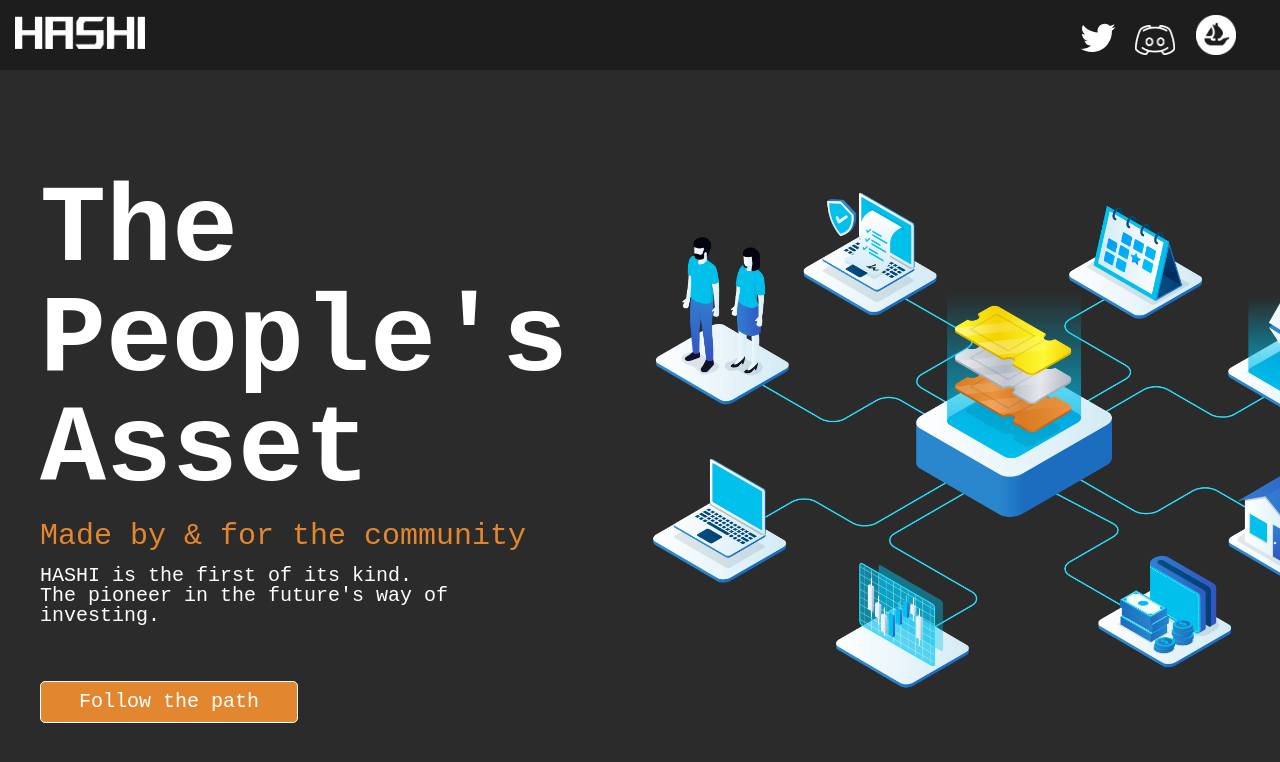
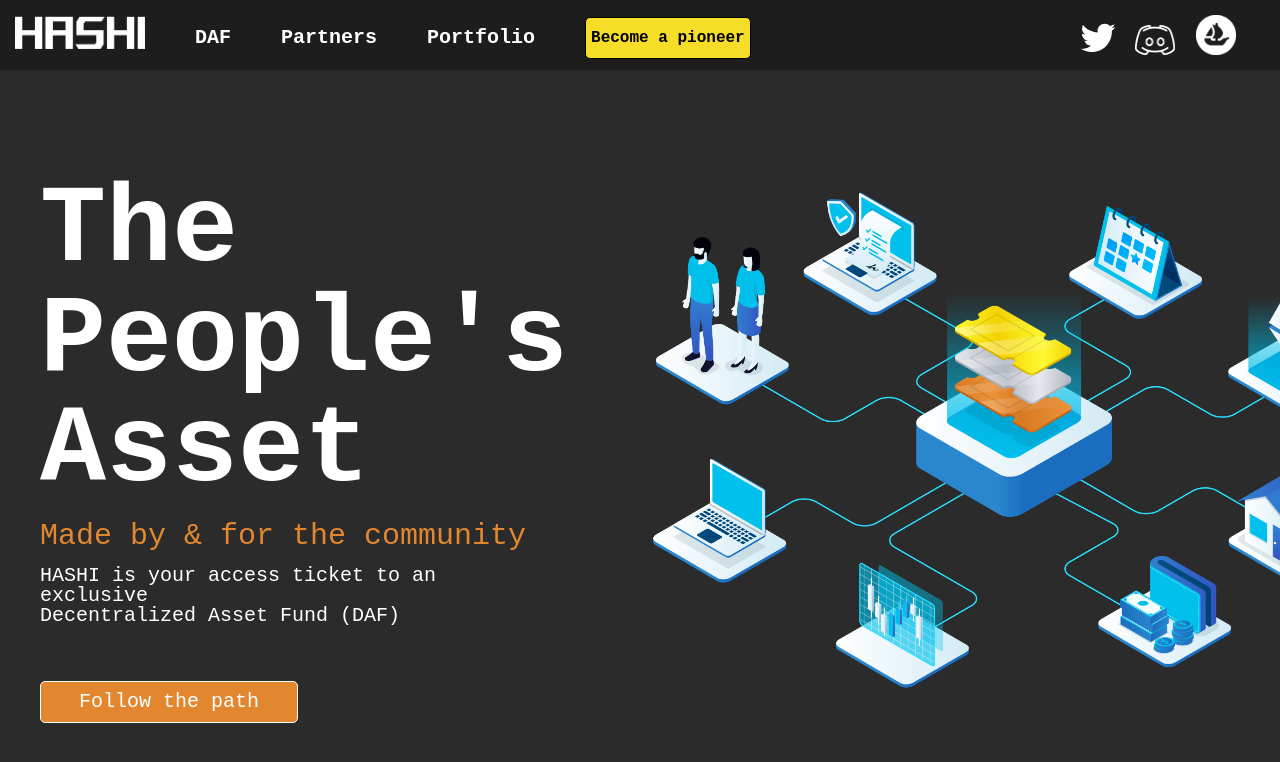
Before and after one commit to ithashiclub/hashiclub, a React (Create React App) app: page / in a window 1280 px wide. Shown: the top 762 px of the page. Built offline with nearby package versions, Linux system fonts and the light colour scheme.

Commit message:
first commit

```diff
--- a/src/components/Navbar.js
+++ b/src/components/Navbar.js
@@ -29,7 +29,10 @@
                 <div className="NavContainer" >
                     <Link  to="/"><img className="Logo" src={Logo} alt="description" /></Link>
                     <div className="LinksContainer">
-
+                        <div className='linkNav' data-tip="Comming soon."> DAF </div>
+                        <div className='linkNav' data-tip="Comming soon."> Partners </div>
+                        <div className='linkNav' data-tip="Comming soon."> Portfolio </div>
+                        <a href="mailto:info.hashiclub@gmail.com"><div className='linkMail' data-tip="info.hashiclub@gmail.com"> Become a pioneer </div></a>
                     </div>
                     <div className="SocialLinks">
                     <a href="https://twitter.com/ClubHashi"><TwitterIcon className="iconImage" /> </a> <img src={DiscordImage}  alt="discordImage" className="iconImage" data-tip="Stay tunned." ></img> <img src={OpenSeaImage}  alt="discordImage" className="iconImage" data-tip="Stay tunned." ></img>
--- a/src/pages/Home.js
+++ b/src/pages/Home.js
@@ -9,7 +9,7 @@
         <div className='homeText'  >
             <div className="heading1 color-white">The <br></br>People's <br></br>Asset</div>
           <div className='color-orange heading3 margin-top-base'>Made by & for the community</div>
-          <div className='color-white heading4 margin-top-base'>HASHI is the first of its kind. <br></br>The pioneer in the future's way of investing.</div>
+          <div className='color-white heading4 margin-top-base'>HASHI is your access ticket to an exclusive  <br></br>Decentralized Asset Fund (DAF)</div>
           <a href="https://twitter.com/ClubHashi"><div className="background-orange buttonHome">Follow the path</div></a>
           </div>
           <div className="homecontainer" style={{ backgroundImage: `url(${BackImage})`   }}>  </div>
--- a/src/styles/Navbar.css
+++ b/src/styles/Navbar.css
@@ -37,16 +37,24 @@
   display: flex;
   align-items: center;
   text-align: center;
-  text-transform: uppercase;
   margin-top:5px;
 }
 .LinksContainer a{
     margin-left:50px;
     transition: background-color .3s linear,color .2s linear, border .2s;
 }
+
+.linkNav{
+  margin-left:50px;
+    transition: background-color .3s linear,color .2s linear, border .2s;
+    color:white;
+}
+.linkNav:hover{
+ color:gray;
+}
 .LinksContainer a:hover {
-  color:silver;
-  border-bottom: 4px solid rgb(230, 230, 230);
+  color:white;
+
 }
 
 .iconImage :hover{
@@ -168,3 +176,12 @@
 .comming-soon{
   line-height: 200%;
 }
+
+.linkMail{
+  right: 0px;
+  border-radius: 5px;
+  border: solid 1px ;
+  background-color: #f6de28;
+  padding: 0 5px 0px 5px;
+  font-size: 16px;
+}
```
